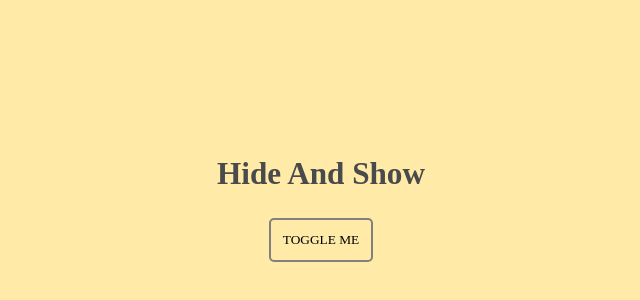
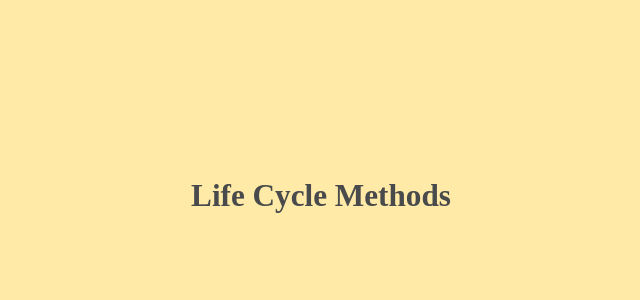
Before and after one commit to Najafkhan256/React, a React (Create React App) app: page / in a window 1280 px wide. Shown: the part 92-392 px from the top of the page, without its empty margins (319-959 px from the left). Built offline with nearby package versions, Linux system fonts and the light colour scheme.

Commit message:
componentDidMount lifecycle

```diff
--- a/src/App.js
+++ b/src/App.js
@@ -1,5 +1,6 @@
 import "./App.css";
-import HideAndShow from "./components/HideAndShow/HideAndShow";
+// import HideAndShow from "./components/HideAndShow/HideAndShow";
+import LifeCycleMethods from "./components/LifeCycleMethods/LifeCycleMethods";
 // import Hoc from "./components/HOC/Hoc";
 // import FinalCom from "./components/ReactContext/FinalCom";
 // import TodoAppVOne from "./components/TodoAppVOne/TodoAppVOne";
@@ -56,8 +57,9 @@ function App() {
       <Hoc />
       <FinalCom />
       <TodoAppVOne />
+      <HideAndShow />
       */}
-      <HideAndShow />
+      <LifeCycleMethods />
     </div>
   );
 }
--- /dev/null
+++ b/src/Components/LifeCycleMethods/LifeCycleMethods.jsx
@@ -0,0 +1,17 @@
+import React from "react";
+
+class LifeCycleMethods extends React.Component {
+  constructor() {
+    super();
+    console.log("constructor");
+  }
+  componentDidMount() {
+    // call your api here OR async call here
+    console.log("componentDidMount");
+  }
+  render() {
+    console.log("render");
+    return <h2>Life Cycle Methods</h2>;
+  }
+}
+export default LifeCycleMethods;
```
